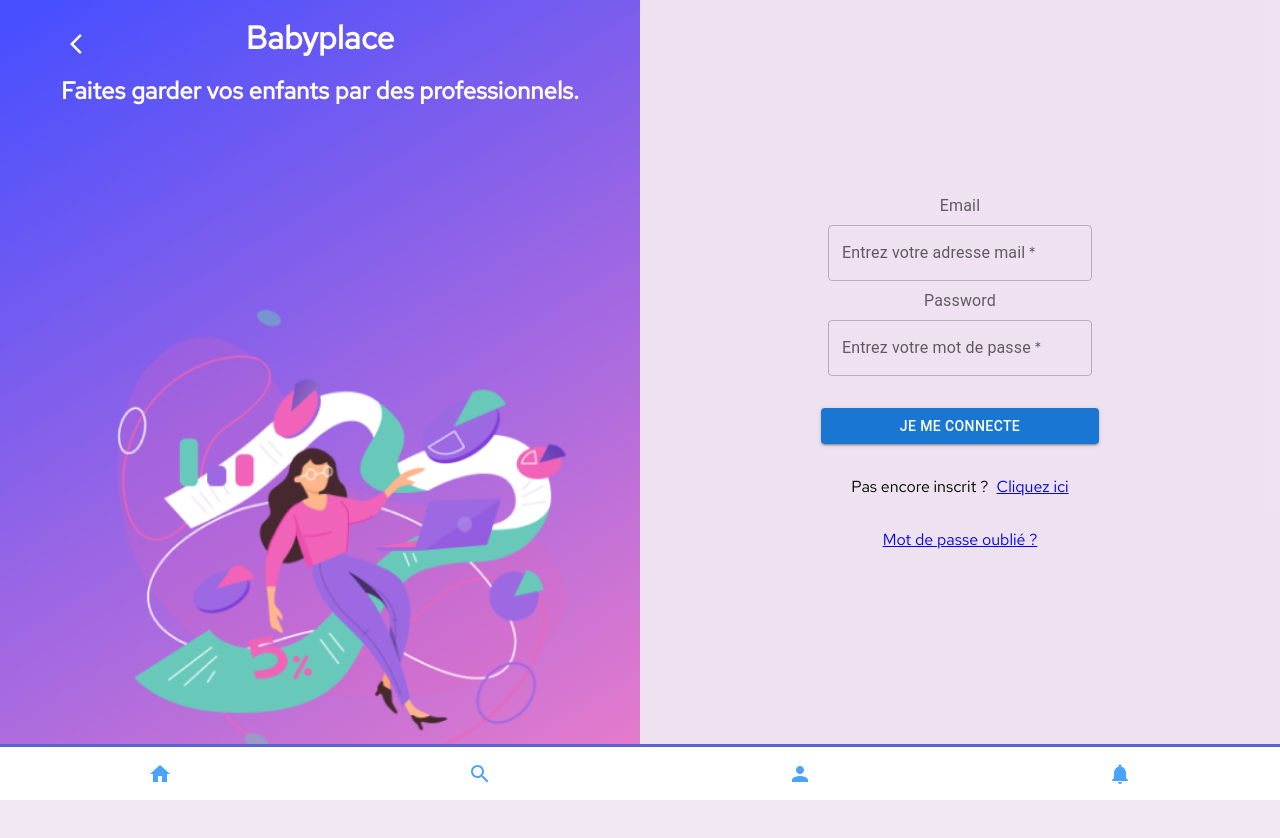
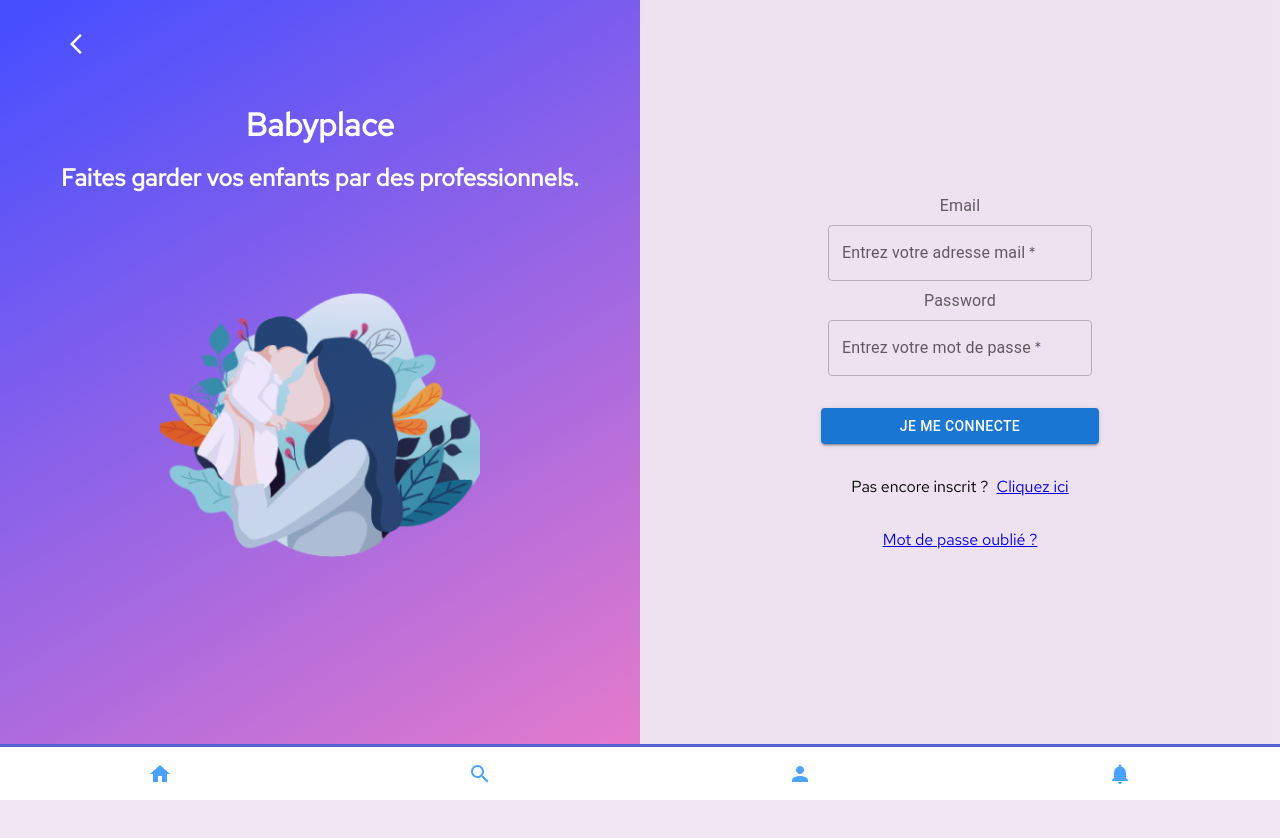
Before and after one commit to WildCodeSchool/2023-02-JS-FT-Lyon-P3-Babyplace, a React (Vite) app in the folder frontend/: page /particulier in a window 1280 px wide. Shown: the top 838 px of the page. After the commit the page ends 800 px from the top, so only its background shows below. Built offline with nearby package versions, Linux system fonts and the light colour scheme; no server answers; a web font is replaced by a local one.

Commit message:
quick changes

```diff
--- a/frontend/src/App.css
+++ b/frontend/src/App.css
@@ -79,4 +79,5 @@ body {
 
 .particulier-bg-color {
   background-color: rgba(238, 225, 240, 0.8);
+  height: 100vh;
 }
--- a/frontend/src/components/DesignWelcome.jsx
+++ b/frontend/src/components/DesignWelcome.jsx
@@ -4,7 +4,7 @@ import ArrowBackIosNewIcon from "@mui/icons-material/ArrowBackIosNew";
 import { useNavigate } from "react-router-dom";
 import { useUserContext } from "../contexts/UserContext";
 import styles from "./DesignWelcome.module.css";
-import baby from "../assets/images/image2.png";
+import baby from "../assets/images/Babyplace-2.png";
 
 function DesignWelcome({ home }) {
   const navigate = useNavigate();
--- a/frontend/src/components/DesignWelcome.module.css
+++ b/frontend/src/components/DesignWelcome.module.css
@@ -2,6 +2,9 @@
   width: 50%;
   background: var(--main-bg-gradient);
   color: white;
+  display: flex;
+  justify-content: center;
+  flex-direction: column;
 }
 
 .design h1,
@@ -12,10 +15,10 @@
 }
 
 .design img {
-  margin: 10%;
-  margin-top: 20%;
-  width: 80%;
+  margin: 100px auto;
+  width: 50%;
   border-radius: 25px;
+  opacity: 0.85;
 }
 
 .button_back {
--- a/frontend/src/components/Particuliers/Account/Account.jsx
+++ b/frontend/src/components/Particuliers/Account/Account.jsx
@@ -10,7 +10,7 @@ import styles from "./Account.module.css";
 import AuthenticationChange from "./AuthenticationChange";
 import OrdersParent from "./OrdersParent";
 import AccountHeader from "./AccountHeader";
-import baby from "../../../assets/images/image2.png";
+import baby from "../../../assets/images/Babyplace-2.png";
 
 function Account() {
   const { user, logout } = useUserContext();
--- a/frontend/src/components/Particuliers/Account/Account.module.css
+++ b/frontend/src/components/Particuliers/Account/Account.module.css
@@ -32,7 +32,7 @@
 .babyPic {
   display: none;
   animation: slide-in 1s ease;
-  opacity: 0.85;
+  opacity: 0.7;
 }
 
 @keyframes slide-in {
@@ -42,7 +42,7 @@
     transform: translateX(-100px);
   }
   to {
-    opacity: 0.85;
+    opacity: 0.7;
     scale: 1;
     transform: translateX(0px);
 
--- a/frontend/src/components/Particuliers/FormComplet/FormComplet.module.css
+++ b/frontend/src/components/Particuliers/FormComplet/FormComplet.module.css
@@ -59,7 +59,7 @@
   animation: open 0.6s ease;
 }
 .profilePicture {
-  width: 80%;
+  width: 40%;
 }
 
 @keyframes open {
```
